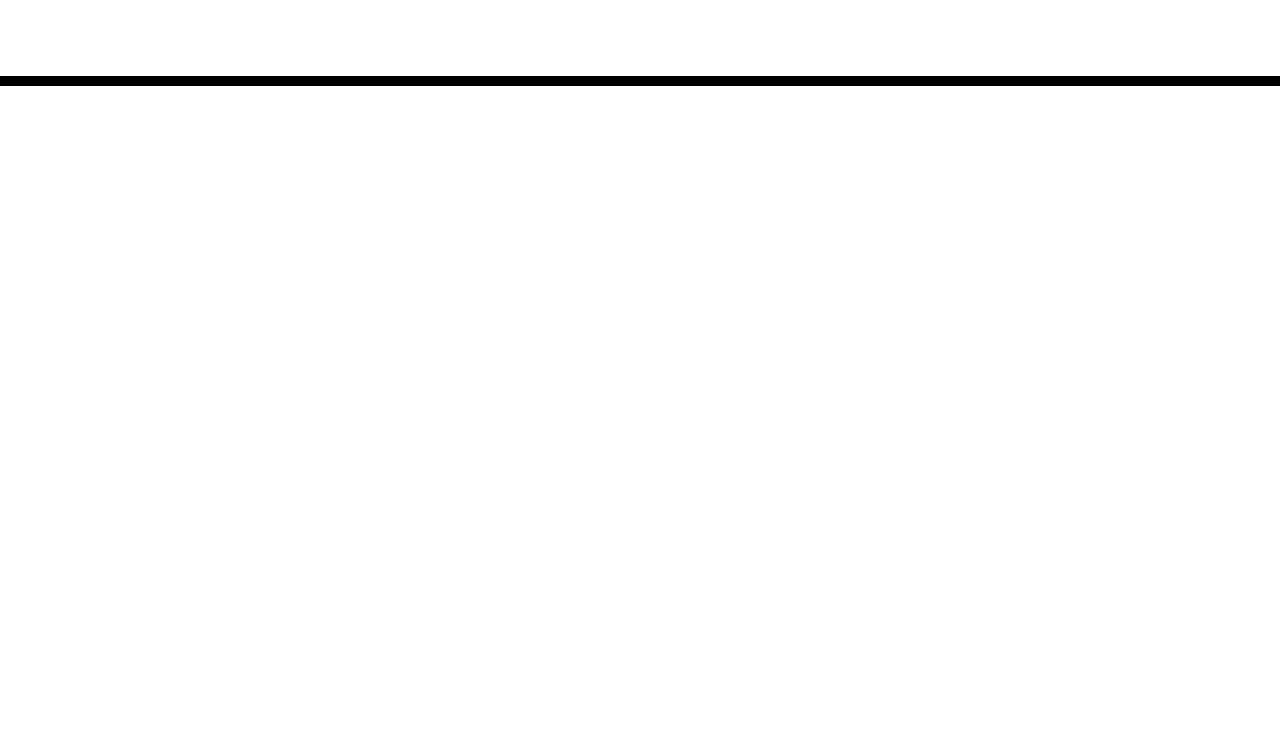
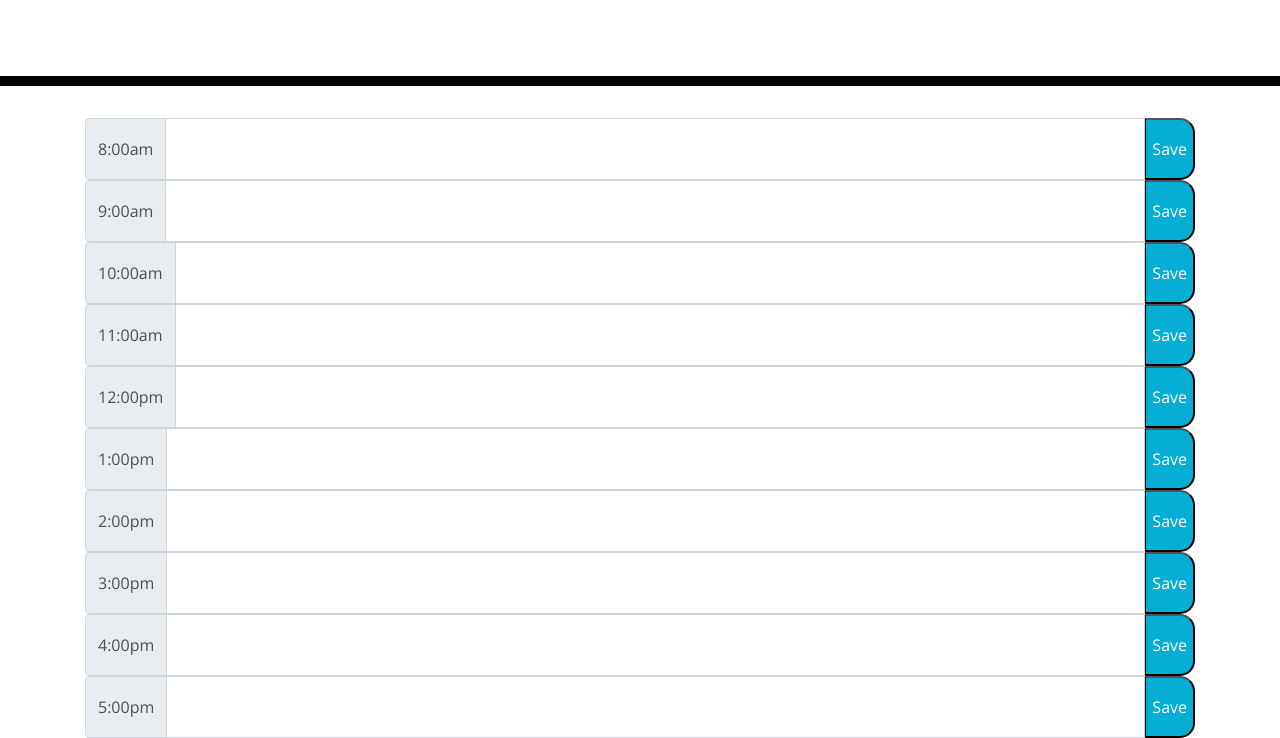
Before and after one commit to graciaan/Calendar-Application, a plain HTML site: page index.html in a window 1280 px wide. Shown: the part 182-920 px from the top of the page. Before the commit the page ends 800 px from the top, so only its background shows below. Drawn offline with nearby package versions, Linux system fonts and the light colour scheme.

Commit message:
coded the timeblock divs in the index.html file

```diff
--- a/index.html
+++ b/index.html
@@ -19,6 +19,8 @@
       rel="stylesheet"
     />
     <link rel="stylesheet" href="style.css" />
+    <script src="./javascript.js"></script>
+
     <title>Work Day Scheduler</title>
   </head>
 
@@ -29,10 +31,135 @@
       <p id="currentDay" class="lead"></p>
     </header>
     <div class="container">
-      <!-- Timeblocks go here -->
+
+      <div class="input-group">
+        <div class="input-group-prepend">
+          <span class="input-group-text">
+            8:00am
+          </span>
+        </div>
+        <textarea class="form-control"></textarea>
+        <button class="saveBtn">
+          Save
+        </button>
+      </div>
+
+      <div class="input-group">
+        <div class="input-group-prepend">
+          <span class="input-group-text">
+            9:00am
+          </span>
+        </div>
+        <textarea class="form-control"></textarea>
+        <button class="saveBtn">
+          Save
+        </button>
+      </div>
+
+      <div class="input-group">
+        <div class="input-group-prepend">
+          <span class="input-group-text">
+            10:00am
+          </span>
+        </div>
+        <textarea class="form-control"></textarea>
+        <button class="saveBtn">
+          Save
+        </button>
+      </div>
+
+      <div class="input-group">
+        <div class="input-group-prepend">
+          <span class="input-group-text">
+            11:00am
+          </span>
+        </div>
+        <textarea class="form-control"></textarea>
+        <button class="saveBtn">
+          Save
+        </button>
+      </div>
+
+      <div class="input-group">
+        <div class="input-group-prepend">
+          <span class="input-group-text">
+            12:00pm
+          </span>
+        </div>
+        <textarea class="form-control"></textarea>
+        <button class="saveBtn">
+          Save
+        </button>
+      </div>
+
+      <div class="input-group">
+        <div class="input-group-prepend">
+          <span class="input-group-text">
+            1:00pm
+          </span>
+        </div>
+        <textarea class="form-control"></textarea>
+        <button class="saveBtn">
+          Save
+        </button>
+      </div>
+
+      <div class="input-group">
+        <div class="input-group-prepend">
+          <span class="input-group-text">
+            2:00pm
+          </span>
+        </div>
+        <textarea class="form-control"></textarea>
+        <button class="saveBtn">
+          Save
+        </button>
+      </div>
+
+      <div class="input-group">
+        <div class="input-group-prepend">
+          <span class="input-group-text">
+            3:00pm
+          </span>
+        </div>
+        <textarea class="form-control"></textarea>
+        <button class="saveBtn">
+          Save
+        </button>
+      </div>
+
+      <div class="input-group">
+        <div class="input-group-prepend">
+          <span class="input-group-text">
+            4:00pm
+          </span>
+        </div>
+        <textarea class="form-control"></textarea>
+        <button class="saveBtn">
+          Save
+        </button>
+      </div>
+
+      <div class="input-group">
+        <div class="input-group-prepend">
+          <span class="input-group-text">
+            5:00pm
+          </span>
+        </div>
+        <textarea class="form-control"></textarea>
+        <button class="saveBtn">
+          Save
+        </button>
+      </div>
+
     </div>
 
-    <script src="https://cdnjs.cloudflare.com/ajax/libs/jquery/3.2.1/jquery.min.js"></script>
-    <script src="https://cdnjs.cloudflare.com/ajax/libs/moment.js/2.24.0/moment.min.js"></script>
+    <script
+    type="text/javascript"
+    src="https://cdnjs.cloudflare.com/ajax/libs/moment.js/2.27.0/moment.min.js"
+  ></script>
+  <script
+    src="https://code.jquery.com/jquery-3.5.1.min.js"
+  ></script>
   </body>
 </html>
--- /dev/null
+++ b/javascript.js
@@ -0,0 +1,18 @@
+//GIVEN I am using a daily planner to create a schedule
+//WHEN I open the planner
+//THEN the current day is displayed at the top of the calendar
+//WHEN I scroll down
+//THEN I am presented with timeblocks for standard business hours
+//WHEN I view the timeblocks for that day
+//THEN each timeblock is color coded to indicate whether it is in the past, present, or future
+//WHEN I click into a timeblock
+//THEN I can enter an event
+//WHEN I click the save button for that timeblock
+//THEN the text for that event is saved in local storage
+//WHEN I refresh the page
+//THEN the saved events persist
+
+const dateTime = document.getElementById("currentDay");
+dateTime.innerHTML = moment().format('dddd, MMMM Do YYYY, h:mm a');
+
+console.log(dateTime);
```
